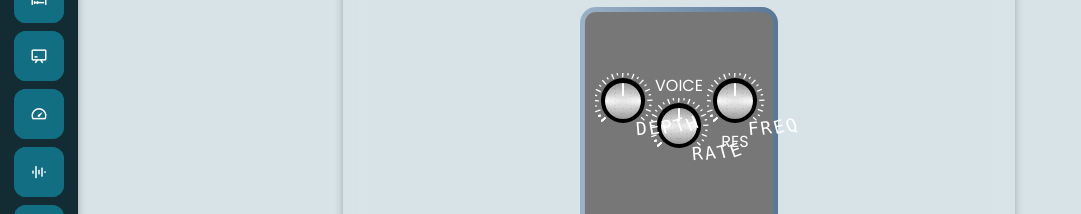
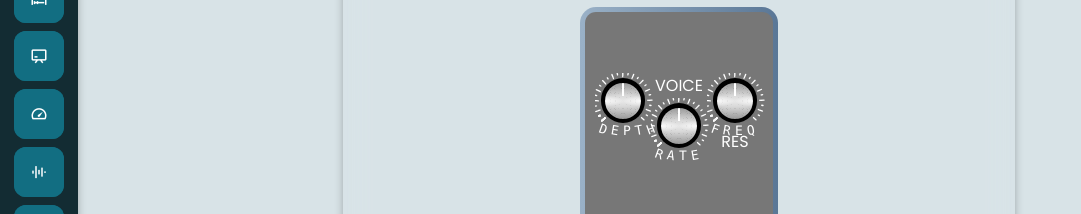
Before and after one commit to goldovsky/the-black-book, a Vue app: page /signalchainsketches in a window 1280 px wide. Shown: the part 171-385 px from the top of the page, without its empty margins (0-1081 px from the left). Built offline with nearby package versions, Linux system fonts and the light colour scheme.

Commit message:
knob spaceman attempt to write around knob

```diff
--- a/src/components/ui/BaseKnobSpacemanBig.vue
+++ b/src/components/ui/BaseKnobSpacemanBig.vue
@@ -6,9 +6,9 @@
       :style="{
         transform:
           'translatex(' +
-          8 * letterPosition(index) +
-          'px) rotate(-' +
-          (5 * (index + 1)) +
+          letterPosition(index) +
+          'px) rotate(' +
+          letterRotation(index) +
           'deg)',
       }"
       class="letterspan"
@@ -70,10 +70,14 @@ export default {
   props: ["title"],
   methods: {
     letterPosition(index) {
-      console.log(index)
-      return index + 1;
-    }
-  }
+      let response = 1 + index + Math.floor(this.title.length / 2);
+      return response * 8 -40;
+    },
+    letterRotation(index) {
+      let singleAngle = 10;
+      return singleAngle * -(index + -Math.floor(this.title.length / 2));
+    },
+  },
 };
 </script>
 
@@ -167,9 +171,10 @@ svg {
 }
 
 .letterspan {
-  font: 18px Monaco, MonoSpace;
+  font: 13px Monaco, MonoSpace;
   position: absolute;
-  padding-top: 24%;
+  padding-top: 15px;
+  margin-top: 35px;
   transform-origin: top center;
 }
 </style>
```
